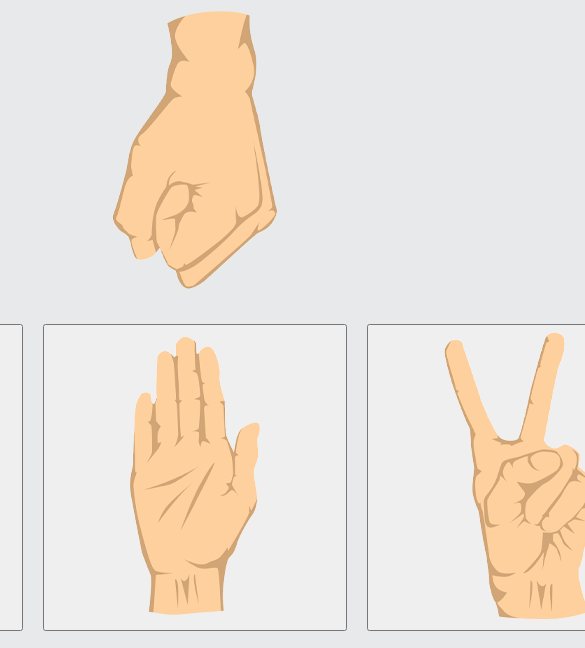
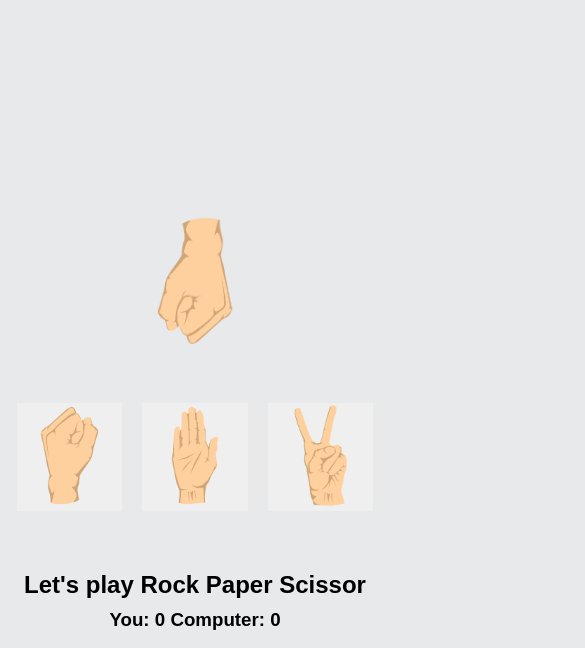
Before and after one commit to mAbdelkawy/Rock-paper-scissors-, a plain HTML site: page index.html in a window 390 px wide. Shown: the top 648 px of the page, 585 px wide, since content can reach past the window. Drawn offline with Linux system fonts and the light colour scheme.

Commit message:
MADE THE GAME RESPONSIVE FOR MOBILES

```diff
--- a/style.css
+++ b/style.css
@@ -1,31 +1,45 @@
 * {
   padding: 0;
   margin: 0;
+  box-sizing: border-box;
 }
 body {
   font-family: sans-serif;
-    background-color: #E7E9EB;
+  background-color: #e7e9eb;
+  height: 100vh;
+  display: flex;
+  flex-direction: column;
+  justify-content: center;
+  gap: 50px;
 }
 .computer-hand {
   text-align: center;
-
+}
+.computer-hand img {
+  width: 35vmin;
 }
 .choices {
   display: flex;
   justify-content: center;
   gap: 20px;
-    padding: 20px;
 }
 
 .choice {
   text-align: center;
 }
+#btn {
+  border: none;
+}
 #btn:hover {
   cursor: pointer;
+}
+#btn img {
+  width: 27vmin;
 }
 .score {
   text-align: center;
 }
 #result {
   padding: 10px;
+  font-size: 1.5rem;
 }
```
Lines whose indentation alone changed are shown as unchanged.
